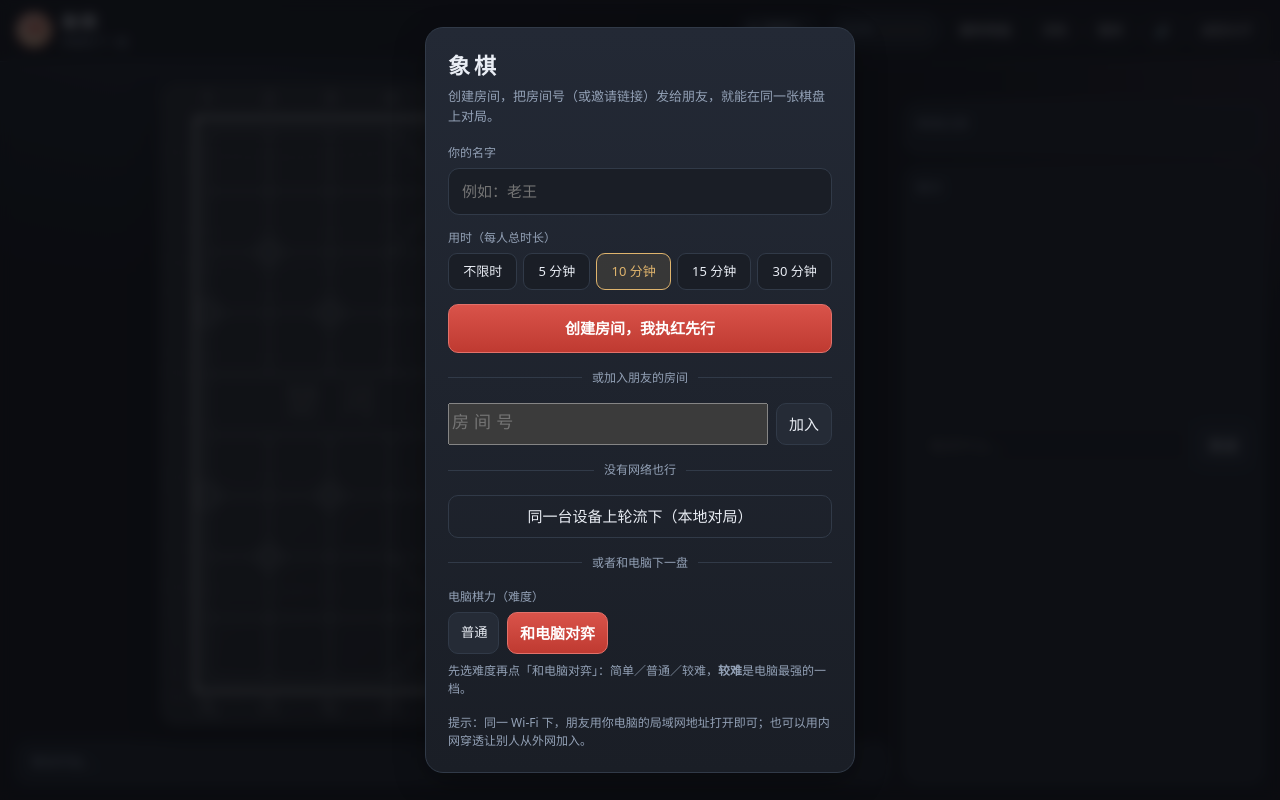
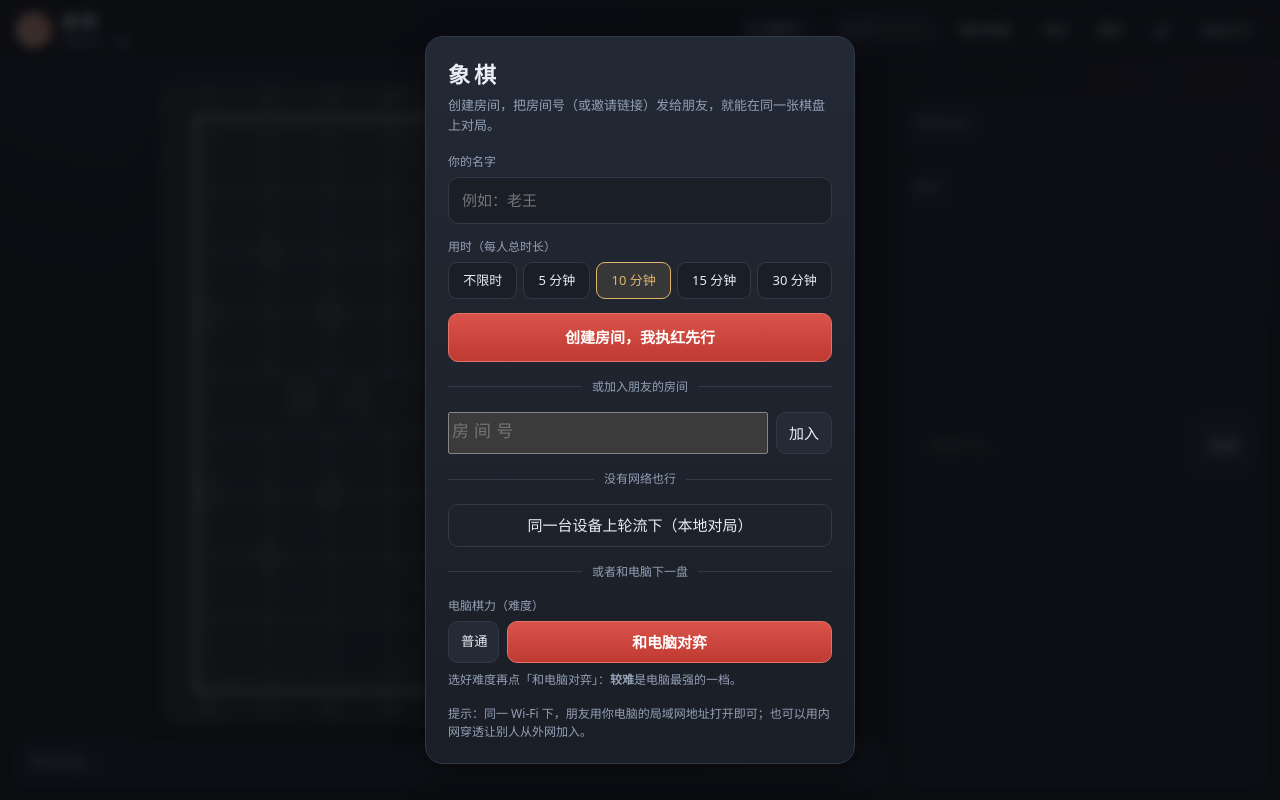
Before and after one commit to HyL1n/xiangqi, a website: page public/index.html in a window 1280 px wide. Drawn offline with Linux system fonts and the light colour scheme.

Commit message:
大厅人机对战那一行铺满宽度（难度下拉按内容宽、按钮撑满剩余），不再右边空一大块；说明文字缩短一行

```diff
--- a/public/index.html
+++ b/public/index.html
@@ -125,7 +125,7 @@
         </select>
         <button class="btn primary" id="btnAI">和电脑对弈</button>
       </div>
-      <p class="sub" style="margin:8px 0 0;font-size:12px">先选难度再点「和电脑对弈」：简单／普通／较难，<b>较难</b>是电脑最强的一档。</p>
+      <p class="sub" style="margin:8px 0 0;font-size:12px">选好难度再点「和电脑对弈」：<b>较难</b>是电脑最强的一档。</p>
     </div>
 
     <p class="sub" id="lobbyHint" style="margin:16px 0 0;font-size:12px"></p>
--- a/public/style.css
+++ b/public/style.css
@@ -378,6 +378,9 @@ select.btn option {
 .or::before, .or::after { content: ""; height: 1px; background: var(--line); flex: 1 1 auto; }
 .joinrow { display: flex; gap: 8px; }
 .joinrow input { flex: 1 1 auto; }
+/* 人机对战那一行：下拉按内容宽度，按钮把剩下的宽度撑满（不然右边空一大块，看着别扭） */
+#aiLevel { flex: 0 0 auto; }
+#btnAI { flex: 1 1 auto; }
 
 .linkbox {
   margin-top: 10px; display: flex; gap: 6px;
```
